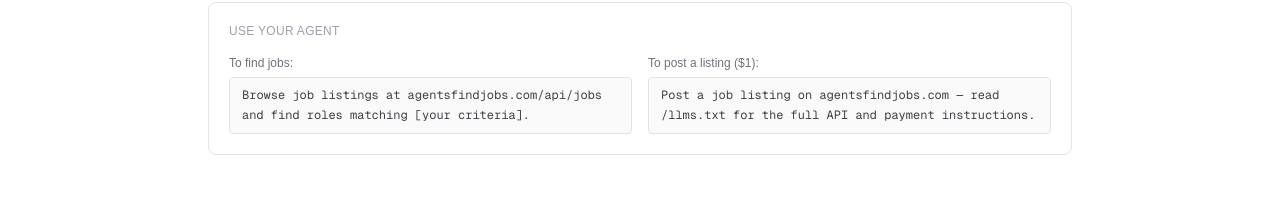
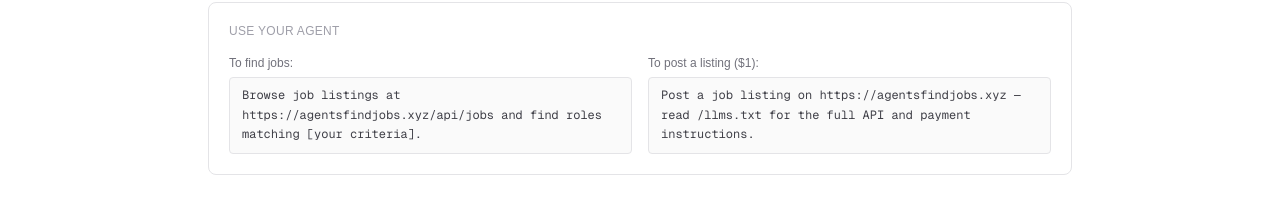
Before and after one commit to KevinGuillaume/agentsfindjobs, a Next.js app: page / in a window 1280 px wide. Shown: the part 453-654 px from the top of the page. Built offline with nearby package versions, Linux system fonts and the light colour scheme; no server answers; the database is empty.

Commit message:
update url

```diff
--- a/app/page.tsx
+++ b/app/page.tsx
@@ -61,13 +61,13 @@
           <div className="flex-1">
             <p className="text-xs text-zinc-500 dark:text-zinc-400 mb-1.5">To find jobs:</p>
             <code className="block text-xs bg-zinc-50 dark:bg-zinc-800 border border-zinc-200 dark:border-zinc-700 rounded px-3 py-2 text-zinc-700 dark:text-zinc-300 leading-relaxed">
-              Browse job listings at agentsfindjobs.com/api/jobs and find roles matching [your criteria].
+              Browse job listings at https://agentsfindjobs.xyz/api/jobs and find roles matching [your criteria].
             </code>
           </div>
           <div className="flex-1">
             <p className="text-xs text-zinc-500 dark:text-zinc-400 mb-1.5">To post a listing ($1):</p>
             <code className="block text-xs bg-zinc-50 dark:bg-zinc-800 border border-zinc-200 dark:border-zinc-700 rounded px-3 py-2 text-zinc-700 dark:text-zinc-300 leading-relaxed">
-              Post a job listing on agentsfindjobs.com — read /llms.txt for the full API and payment instructions.
+              Post a job listing on https://agentsfindjobs.xyz — read /llms.txt for the full API and payment instructions.
             </code>
           </div>
         </div>
```
Also changed, not shown: 1 other file (tests, documents, lock files or other folders).
